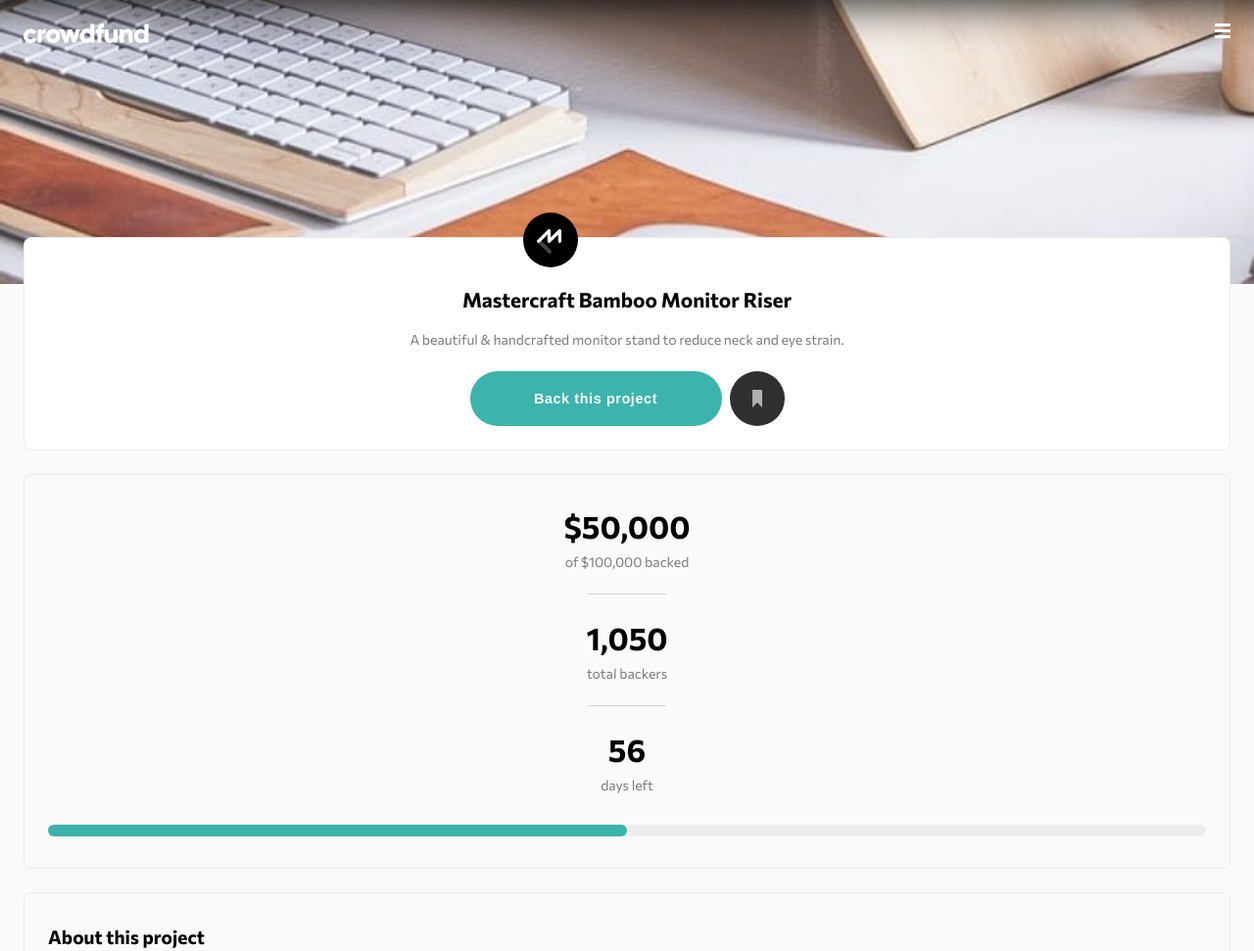
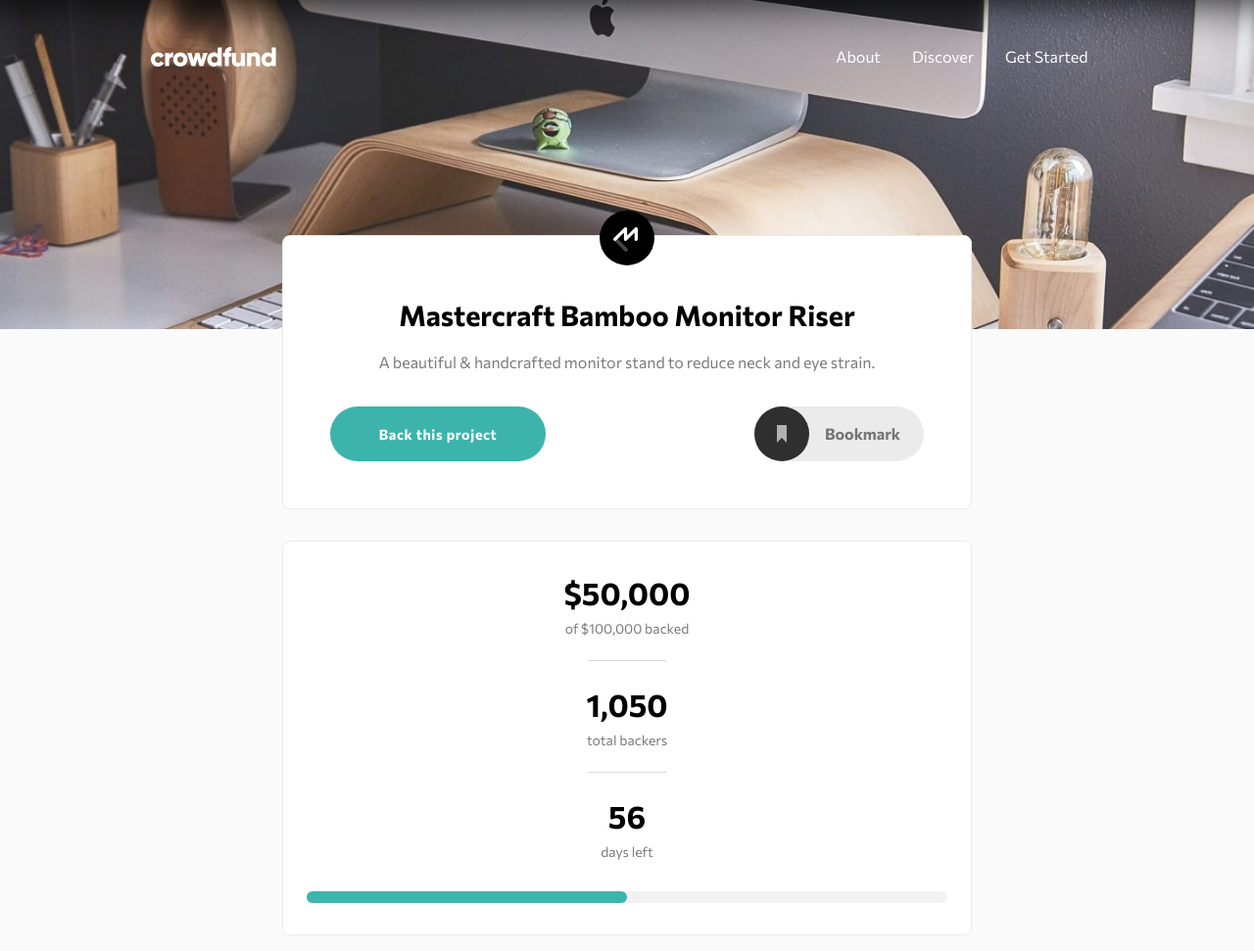
Before and after one commit to LucasCarvalho01/Interactive-page, a website: page index.html in a window 1280 px wide. Shown: the top 971 px of the page at 98% size. Drawn offline with Linux system fonts and the light colour scheme.

Commit message:
fist commit after some problems

```diff
--- a/css/menu.css
+++ b/css/menu.css
@@ -1,6 +1,10 @@
 @import 'style.css';
 
 /* Ao clicar no menu */
+
+.menu-desktop {
+  display: none;
+}
 
 .menu {
   display: flex;
@@ -63,3 +67,16 @@
   top: -1rem;
   right: -1rem;
 }
+
+
+@media (min-width: 720px) {
+  .menu-desktop {
+    display: flex;
+    /* gap: 1.5rem; */
+  }
+
+  .menu-desktop li a {
+    color: #fff;
+    padding: 1rem;
+  }
+}
--- a/css/modal.css
+++ b/css/modal.css
@@ -190,3 +190,7 @@ input::-webkit-inner-spin-button {
   -webkit-appearance: none;
   margin: 0;
 }
+
+input[type=number] {
+  -moz-appearance: textfield;
+}
--- a/css/style.css
+++ b/css/style.css
@@ -20,13 +20,16 @@ html {
 
 body {
   background-color: var(--background);
-  /* padding: 1.2rem; */
   font-family: var(--font);
 }
 
 img {
   display: block;
   max-width: 100%;
+}
+
+button {
+  font-family: var(--font);
 }
 
 .nav {
@@ -44,6 +47,9 @@ img {
   box-shadow:         inset 0 50px 50px -50px rgba(0,0,0,1);
 }
 
+section, main {
+  background-color: #fff;
+}
 
 .content {
   display: absolute;
@@ -84,7 +90,8 @@ img {
   text-align: center;
   line-height: 1.7;
   color: var(--dark-grey);
-  margin-bottom: 1.25rem;
+  /* max-width: 328px; */
+  margin: 0 auto 1.25rem;
 }
 
 .btns {
@@ -110,6 +117,10 @@ img {
 #bookmark {
   border: none;
   background-color: transparent;
+}
+
+#deskBookmark {
+  display: none;
 }
 
 #bookmark img.filter {
@@ -154,6 +165,7 @@ progress {
   height: 12px;
   border: none;
   margin-top: 2rem;
+  border-radius: 1rem;
 }
 
 progress::-webkit-progress-bar {
@@ -162,6 +174,11 @@ progress::-webkit-progress-bar {
 }
 
 progress::-webkit-progress-value {
+  background-color: var(--decoration);
+  border-radius: 1rem;
+}
+
+progress::-moz-progress-bar {
   background-color: var(--decoration);
   border-radius: 1rem;
 }
@@ -260,3 +277,93 @@ progress::-webkit-progress-value {
 .expired #reward3 {
   background-color: rgba(0, 0, 0, .2);
 }
+
+
+
+@media (min-width: 720px) {
+ #menuHam {
+  display: none;
+ }
+
+ .nav {
+  background-image: url('../images/image-hero-desktop.jpg');
+  height: 42vh;
+  background-position: center;
+  background-size: cover;
+  padding: 3rem 12%;
+ }
+
+ .content {
+  margin: 0 auto;
+  width: 55vw;
+  max-width: 750px;
+ }
+
+ .title {
+  top: -6rem;
+  margin-bottom: -4rem;
+ }
+
+ .logo-container {
+  margin: 0 auto -0.5rem;
+  display: block;
+  left: auto;
+ }
+
+ .logo-container img {
+  margin: 0 auto;
+ }
+
+ .content > section {
+  padding: 0 3rem 3rem;
+ }
+
+ .content h1 {
+  font-size: 1.8rem;
+  margin: 1rem 0 1rem;
+ }
+
+ .content p {
+  font-size: 1rem;
+ }
+
+ .btns {
+  margin: 2rem auto 0;
+  max-width: 43.74rem;
+  justify-content: space-between;
+ }
+
+ #back {
+  max-width: 13.75rem;
+  transition: .2s;
+ }
+
+ #back:hover {
+  background-color: #157a74;
+  cursor: pointer;
+ }
+
+ #bookmark {
+  display: none;
+ }
+
+ #deskBookmark {
+  display: flex;
+  background: rgba(0, 0, 0, .08);
+  border: none;
+  font-size: 1rem;
+  font-weight: 700;
+  color: rgba(0, 0, 0, .5);
+  padding-right: 1.5rem;
+  align-items: center;
+  gap: 1rem;
+  border-radius: 1.8rem;
+  cursor: pointer;
+  transition: .2s;
+ }
+
+ #deskBookmark:hover {
+  opacity: .8;
+ }
+
+}
--- a/index.html
+++ b/index.html
@@ -16,6 +16,11 @@
 <body>
   <nav class="nav">
     <a href="#" id="logo"><img src="./images/logo.svg" alt="Mastercraft"></a>
+    <ul class="menu-desktop">
+      <li><a href="redirect.html">About</a></li>
+      <li><a href="redirect.html">Discover</a></li>
+      <li><a href="redirect.html">Get Started</a></li>
+    </ul>
     <a href="#" id="menuHam"><img src="./images/icon-hamburger.svg" alt="Menu"></a>
     <ul class="menu">
       <li><a href="redirect.html">About</a></li>
@@ -34,6 +39,7 @@
       <div class="btns">
         <button id="back">Back this project</button>
         <button id="bookmark"><img src="./images/icon-bookmark.svg" alt="bookmark"></button>
+        <button id="deskBookmark"><img src="./images/icon-bookmark.svg" alt="bookmark">Bookmark</button>
       </div>
     </section>
 
--- a/js/script.js
+++ b/js/script.js
@@ -15,3 +15,5 @@ showData.init();
 // Class that updates current values on page
 const makePledge = new MakePledge('modal', 'back', 'reward1', 'reward2', 'reward3');
 makePledge.init();
+
+console.log('oi');
```
Also changed, not shown: dist/main.js.
